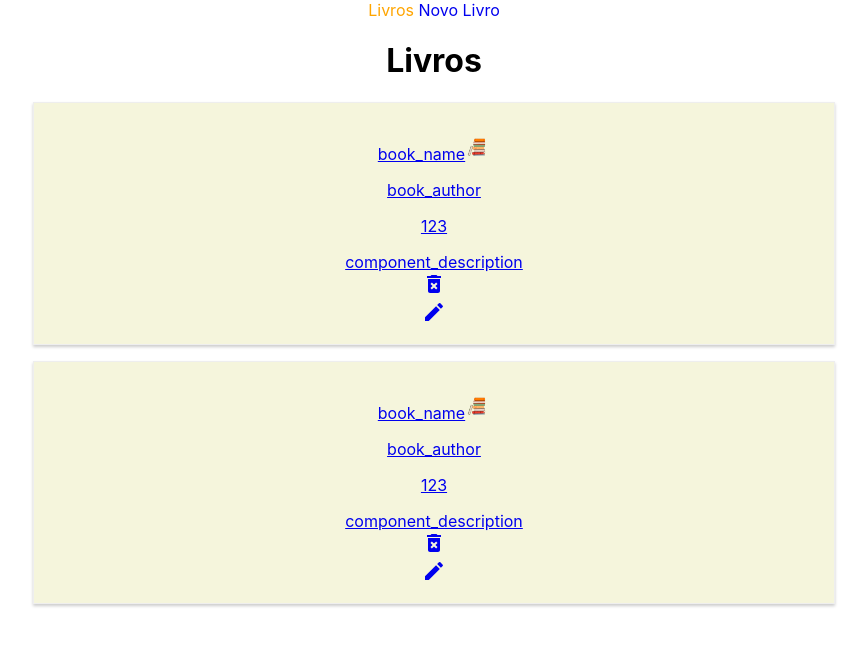
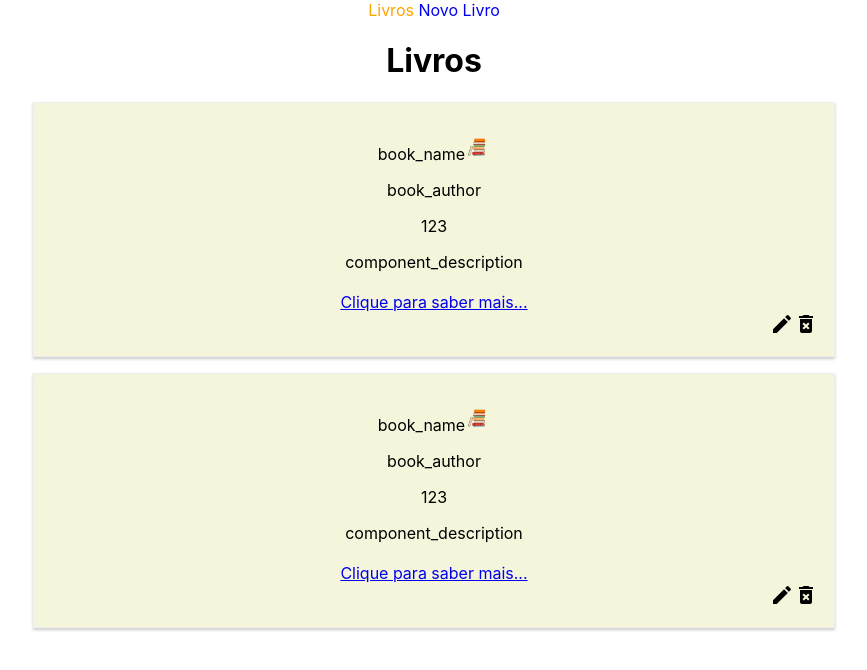
Before and after one commit to adilafattobene/dswl-front, a React (Create React App) app: page /books in a window 1280 px wide. Shown: the top 670 px of the page, without its empty margins (206-1073 px from the left). Built offline with nearby package versions, Linux system fonts and the light colour scheme.

Commit message:
Aula 4 - Add styled-components dependency

```diff
--- a/package.json
+++ b/package.json
@@ -12,6 +12,7 @@
     "react-dom": "^17.0.2",
     "react-router-dom": "^5.2.0",
     "react-scripts": "4.0.3",
+    "styled-components": "^5.2.3",
     "web-vitals": "^1.0.1"
   },
   "scripts": {
--- a/src/components/BookCard/BookCard.js
+++ b/src/components/BookCard/BookCard.js
@@ -3,6 +3,12 @@ import { BookIcon } from "./BookIcon";
 import "./BookCard.css";
 import DeleteForeverIcon from "@material-ui/icons/DeleteForever";
 import BookModal from "../BookModal/BookModal";
+import styled from "styled-components";
+
+const IconesContainer = styled.div`
+  display: flex;
+  flex-direction: row-reverse;
+`;
 
 export default function BookCard(props) {
   const [openModal, setOpenModal] = useState(false);
@@ -26,6 +32,7 @@ export default function BookCard(props) {
         <p>{props.pages}</p>
         {props.children}
       </div>
+      <IconesContainer>
         <DeleteForeverIcon onClick={props.onClickDeleteBook} />
         <BookModal
           book={book}
@@ -33,6 +40,7 @@ export default function BookCard(props) {
           setOpenModal={setOpenModal}
           onBookEdit={props.onBookEdit}
         />
+      </IconesContainer>
     </div>
   );
 }
--- a/src/components/Books/Books.js
+++ b/src/components/Books/Books.js
@@ -34,7 +34,6 @@ export default function Books(props) {
       {props.books.map((book, index) => {
         return (
           <div>
-            <Link to={"/book/" + Number(book.id)} key={index}>
             <BookCard
               onClickDeleteBook={() => deleteBookHandle(index)}
               onBookEdit={changeBookHandle}
@@ -44,8 +43,13 @@ export default function Books(props) {
               image={book.image}
             >
               component_description
+              <br/>
+              <br/>
+              <Link to={"/book/" + Number(book.id)} key={index}>
+                {" "}
+                Clique para saber mais...
+              </Link>
             </BookCard>
-            </Link>
           </div>
         );
       })}
```
Also changed, not shown: 1 other file (tests, documents, lock files or other folders). Lines whose indentation alone changed are shown as unchanged.
